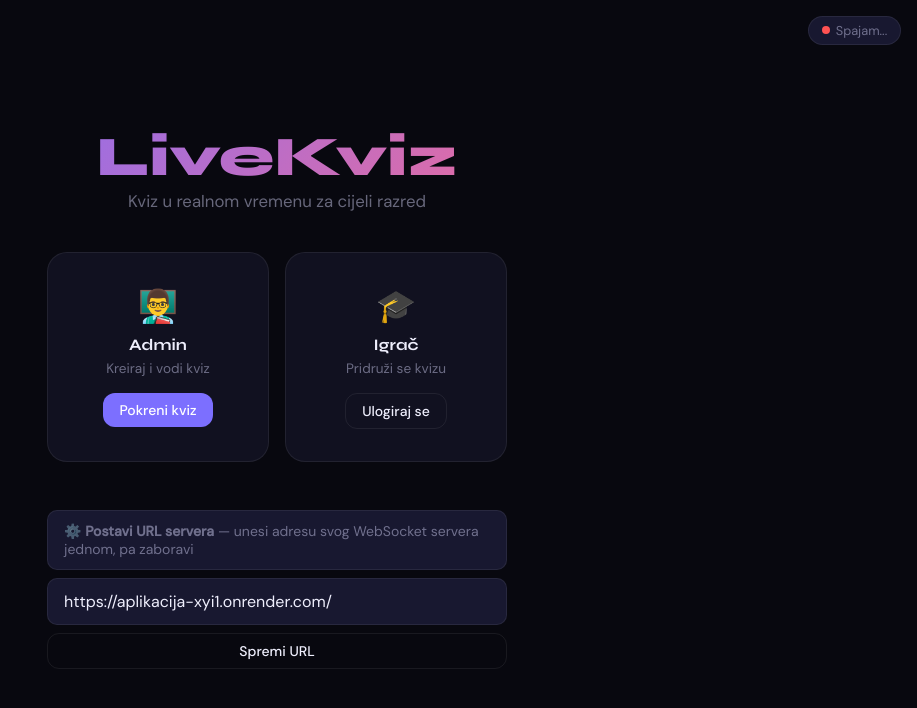
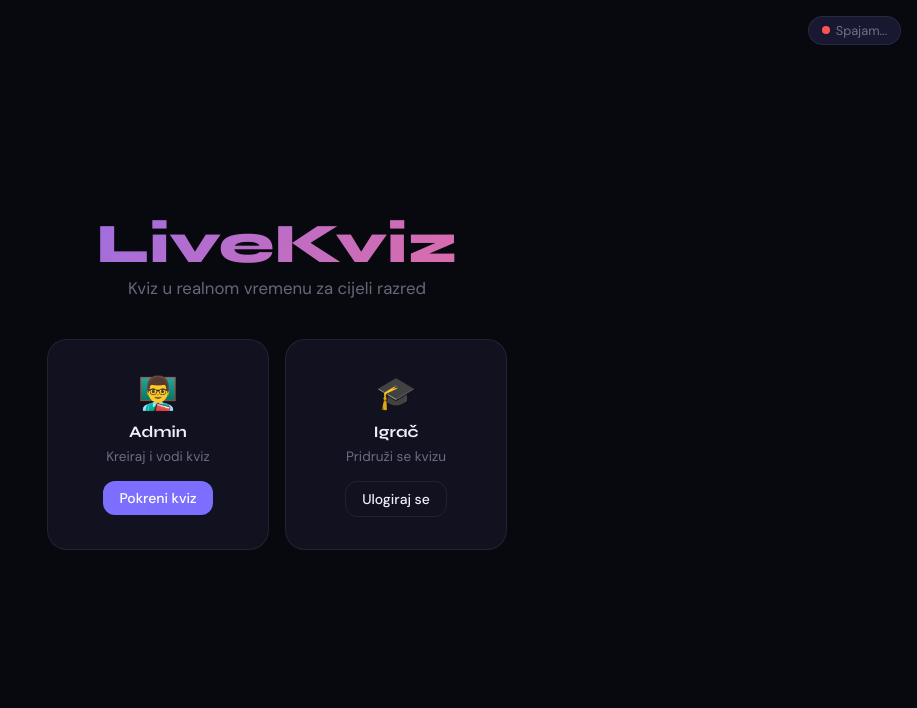
Before and after one commit to tonciperan/Aplikacija, a website: page index.html in a window 1280 px wide. Shown: the whole page, without its empty margins (363-1280 px from the left). Drawn offline with Linux system fonts and the light colour scheme.

Commit message:
zoom fix

```diff
--- a/index.html
+++ b/index.html
@@ -30,7 +30,8 @@ h1,h2,h3{font-family:'Syne',sans-serif}
 /* BUTTONS */
 .btn{display:inline-flex;align-items:center;justify-content:center;gap:8px;
   padding:.85rem 1.8rem;border-radius:12px;border:none;
-  font-family:'DM Sans',sans-serif;font-size:1rem;font-weight:500;cursor:pointer;transition:all .15s;}
+  font-family:'DM Sans',sans-serif;font-size:1rem;font-weight:500;cursor:pointer;transition:all .15s;
+  touch-action:manipulation;}
 .btn:active{transform:scale(.97)}
 .btn-primary{background:var(--accent);color:#fff;width:100%}
 .btn-primary:hover{background:#8d85ff}
@@ -43,8 +44,9 @@ h1,h2,h3{font-family:'Syne',sans-serif}
 /* INPUTS */
 input,textarea,select{
   width:100%;background:var(--surface2);border:1px solid var(--border);border-radius:10px;
-  color:var(--text);font-family:'DM Sans',sans-serif;font-size:1rem;
-  padding:.75rem 1rem;margin-bottom:.75rem;outline:none;transition:border .15s;}
+  color:var(--text);font-family:'DM Sans',sans-serif;font-size:16px;
+  padding:.75rem 1rem;margin-bottom:.75rem;outline:none;transition:border .15s;
+  touch-action:manipulation;}
 input:focus,textarea:focus{border-color:var(--accent)}
 label{display:block;font-size:.85rem;color:var(--muted);margin-bottom:.3rem}
 
@@ -166,8 +168,6 @@ label{display:block;font-size:.85rem;color:var(--muted);margin-bottom:.3rem}
   .tagline{font-size:.9rem;margin-bottom:1.5rem;}
   h2{font-size:1.25rem;}
   .btn{padding:.75rem 1.2rem;font-size:.95rem;}
-  /* Sprječava iOS auto-zoom na inputima */
-  input,textarea,select{font-size:16px!important;}
   .q-text{font-size:1.15rem;margin-bottom:1.2rem;line-height:1.3;}
   .ans-grid{grid-template-columns:1fr;gap:8px;}
   .ans-btn{padding:1rem;font-size:.95rem;border-radius:12px;}
@@ -220,13 +220,8 @@ label{display:block;font-size:.85rem;color:var(--muted);margin-bottom:.3rem}
         <button class="btn btn-outline btn-sm" onclick="show('player-join')">Ulogiraj se</button>
       </div>
     </div>
-    <div id="server-url-section" style="margin-top:2rem;max-width:460px;margin-left:auto;margin-right:auto;">
-      <div class="alert" style="text-align:left;margin-bottom:.5rem;">
-        ⚙️ <strong>Postavi URL servera</strong> — unesi adresu svog WebSocket servera jednom, pa zaboravi
-      </div>
-      <input type="text" id="server-url-input" placeholder="npr. wss://tvoj-server.onrender.com" style="margin-bottom:.5rem;">
-      <button class="btn btn-outline btn-sm" onclick="saveServerUrl()" style="width:100%;">Spremi URL</button>
-      <div id="url-msg" style="margin-top:.5rem;"></div>
+    <div style="margin-top:1.5rem;">
+      <input type="text" id="server-url-input" style="display:none;">
     </div>
   </div>
 </div>
```
